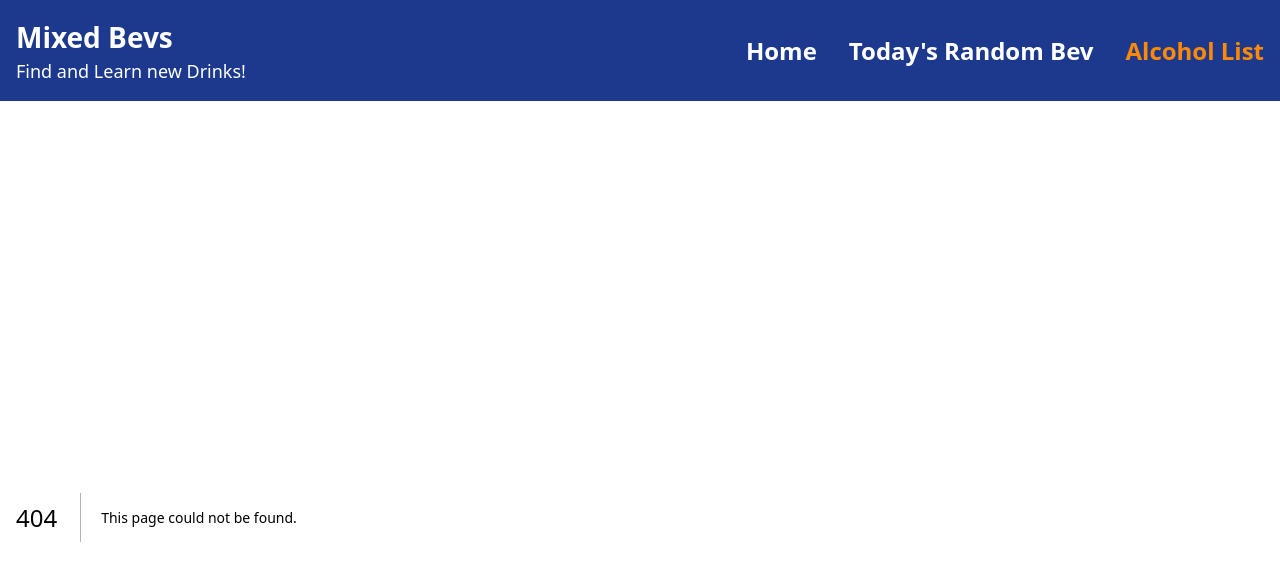
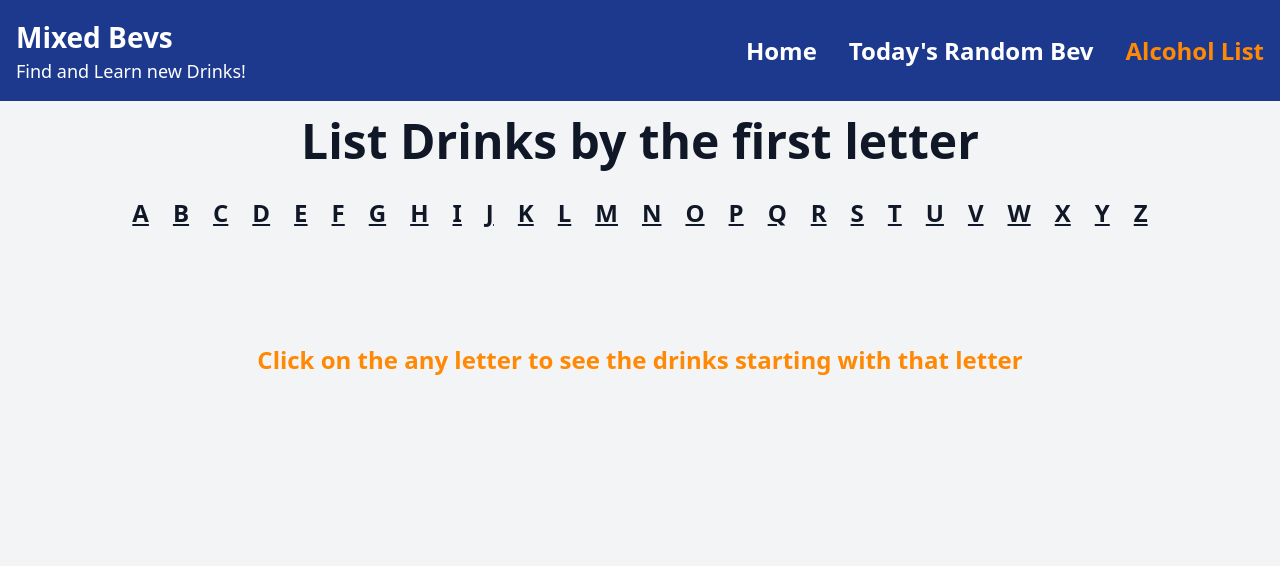
Before and after one commit to Jesus711/Mixed-Drinks, a Next.js app: page /list in a window 1280 px wide. Before the commit this address had no page. Shown: the top 566 px of the page. Built offline with nearby package versions, Linux system fonts and the light colour scheme.

Commit message:
Created a route list for allow the user to click any letter from A-Z to view all the drinks that start with the letter. Current issue is the drinkCards are varied in size due to the amount of instructions and ingredients. Will need to have a dedicated drink display page

```diff
--- /dev/null
+++ b/pages/list.tsx
@@ -0,0 +1,67 @@
+import DrinkCard from '@/components/DrinkCard';
+import Loading from '@/components/Loading';
+import { Drink } from '@/types';
+import React, { act, useEffect, useState } from 'react'
+
+const List = () => {
+
+  const capitalLetters: string[] = [
+    "A", "B", "C", "D", "E", "F", "G", "H", "I", "J", "K", "L", "M",
+    "N", "O", "P", "Q", "R", "S", "T", "U", "V", "W", "X", "Y", "Z"
+  ];
+
+  const [activeChar, setActiveChar] = useState<string>("");
+  const [drinksList, setDrinksList] = useState<Drink[]>([]);
+  const [isLoading, setIsLoading] = useState<boolean>(false);
+
+  const getDrinksWithLetter = async (char: string) => {
+    setActiveChar(char);
+
+    const drinks = await fetch(`/api/list-drinks/${char}`).then(response => response.json())
+
+    console.log(drinks)
+    setDrinksList(drinks);
+    setTimeout(() => setIsLoading(false), 1000);
+  }
+
+
+  useEffect(() => {
+    if (activeChar === ""){
+      return;
+    }
+    setIsLoading(true);
+  }, [activeChar])
+
+
+  return (
+    <section id="drinks-by-letter" className='flex-1 flex flex-col justify-start items-center'>
+      <h2 className='text-center text-5xl font-semibold'>List Drinks by the first letter</h2>
+      <ul className='flex gap-x-6 justify-center items-center mt-8'>
+        {capitalLetters.map((char, index) => (
+          <li
+            key={index}
+            className={`underline font-semibold text-2xl hover:cursor-pointer hover:text-cyan-500 ${activeChar === char && "text-orange-400"}`}
+            onClick={() => getDrinksWithLetter(char)}
+          >
+            {char}
+          </li>
+        ))}
+      </ul>
+
+      {activeChar === "" && <p className='flex-1 flex justify-center items-center text-orange-400 text-2xl text-center font-semibold'>Click on the any letter to see the drinks starting with that letter</p>}
+
+      {isLoading ?
+      <Loading message={`Loading Drinks that start with ${activeChar}...`}/>
+      :
+        <div className='mt-8 flex-1 flex flex-col justify-center items-center gap-y-4'>
+          {drinksList.map((drink, index) => (
+            <DrinkCard key={index} drinkInfo={drink} />
+          ))}
+        </div>
+      }
+
+    </section>
+  )
+}
+
+export default List
```
